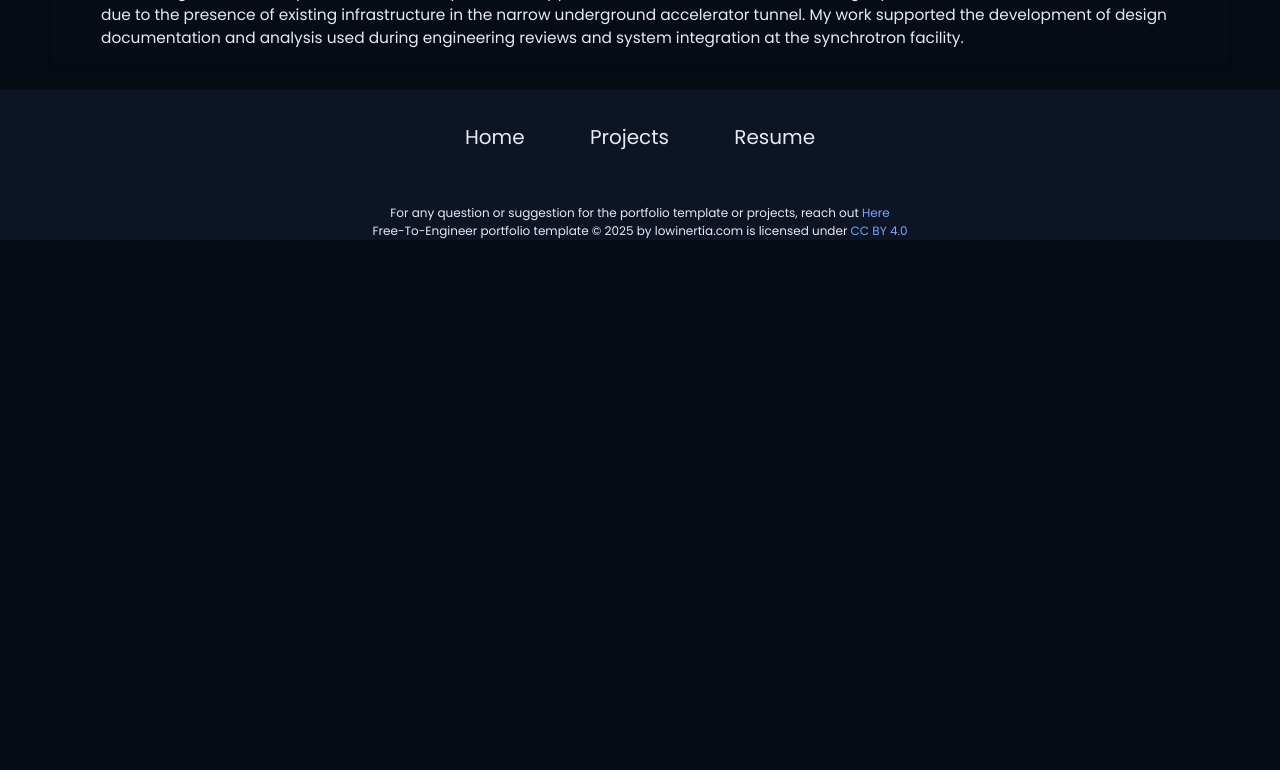
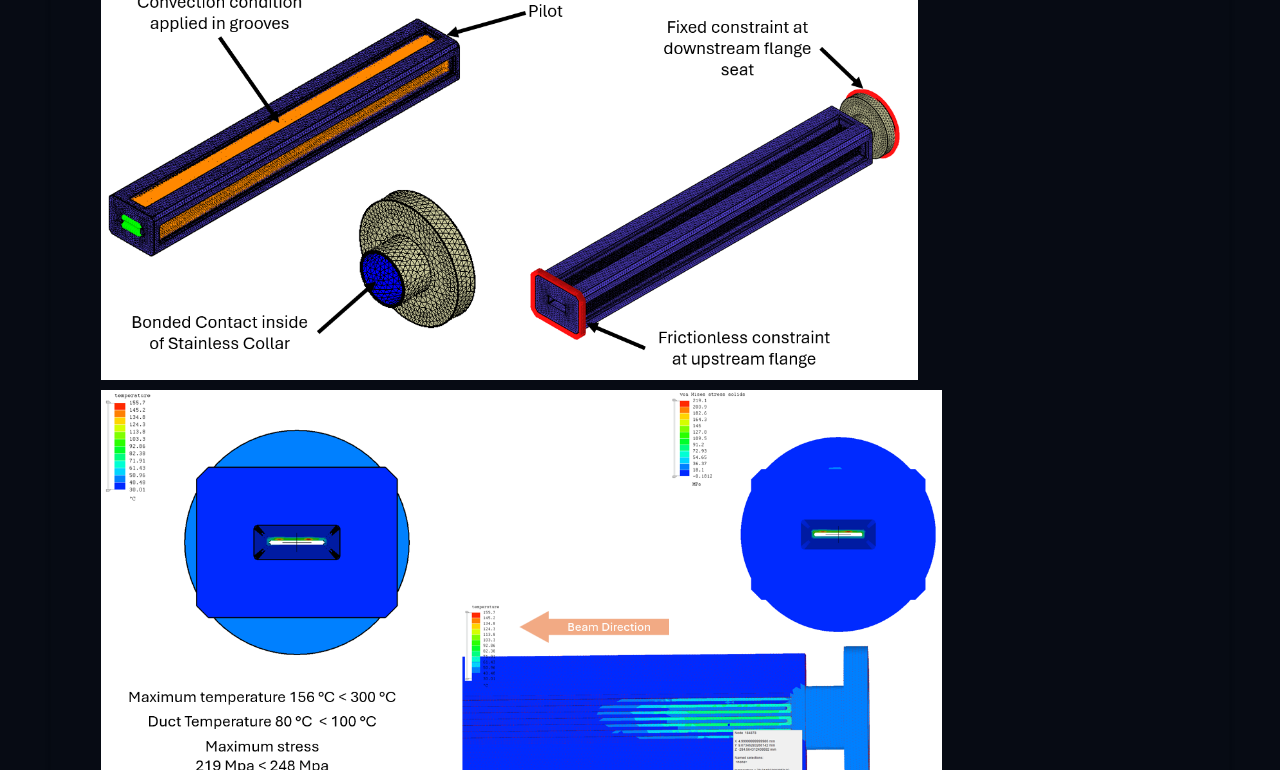
Before and after one commit to rfsantill/rfsantill.github.io, a Jekyll site: the page built from _projects/CHESS S6 Front End/index.md, in a window 1280 px wide. Shown: the part 2937-3707 px from the top of the page. Built offline with Jekyll 4.4.1, drawn with Linux system fonts in a browser that asks for light colours; before the commit the page ends 3177 px from its top, so only the background shows below that; grey boxes are pictures that could not be loaded.

Commit message:
Update index.md

```diff
--- a/_projects/CHESS S6 Front End/index.md
+++ b/_projects/CHESS S6 Front End/index.md
@@ -22,7 +22,8 @@
   <img src="PA Cooling.png" style="height: 400px; object-fit: contain;">
   <img src="PA EDM.png" style="height: 400px; object-fit: contain;">
 </div>
-
+{% include image-gallery.html images="AnalysisSetUp.png, TempStressResults.png" height="400" %}
+{% include image-gallery.html images="PA Cooling.png, PA EDM.png" height="400" %}
 
 
 I also designed UHV-compatible mechanical parts and support structures tailored to fit within a tightly constrained beamline environment due to the presence of existing infrastructure in the narrow underground accelerator tunnel. My work supported the development of design documentation and analysis used during engineering reviews and system integration at the synchrotron facility.
```
